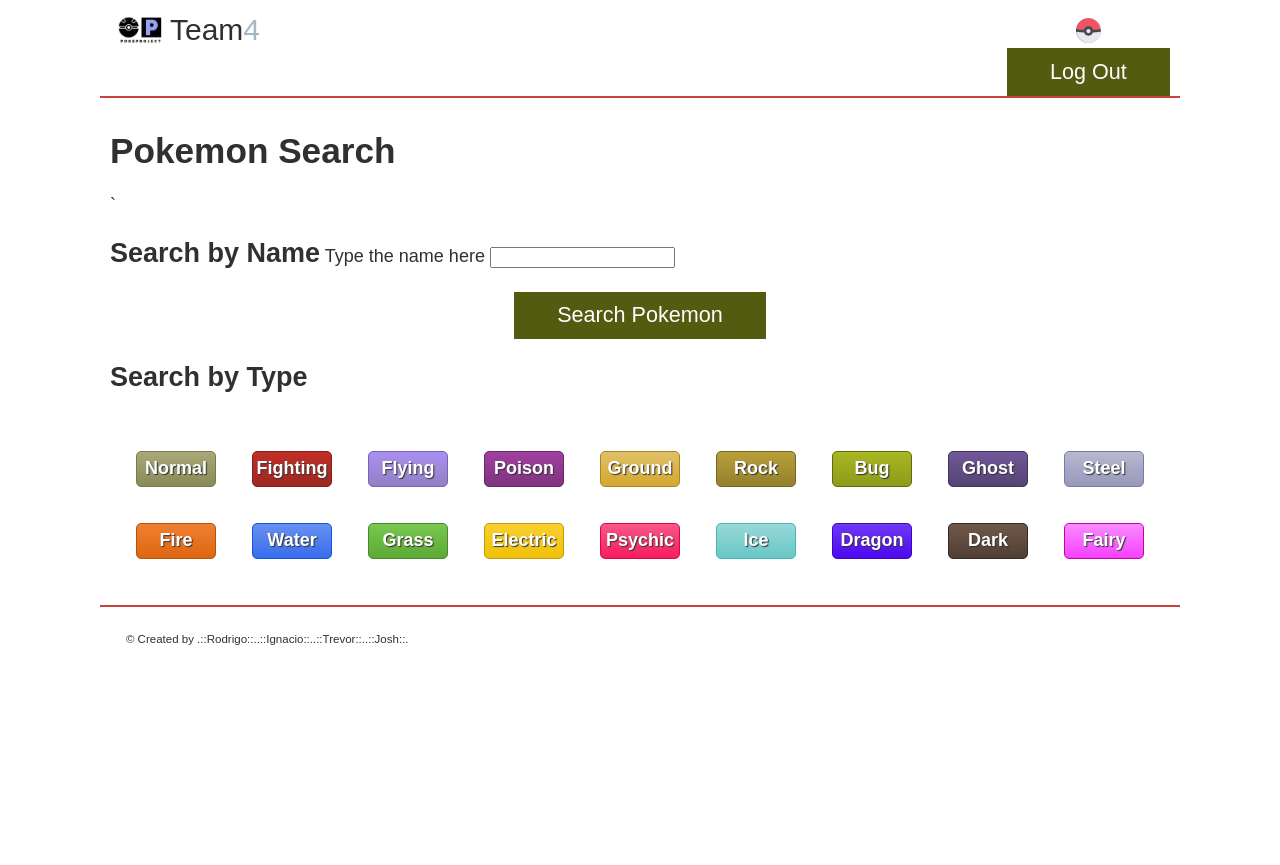
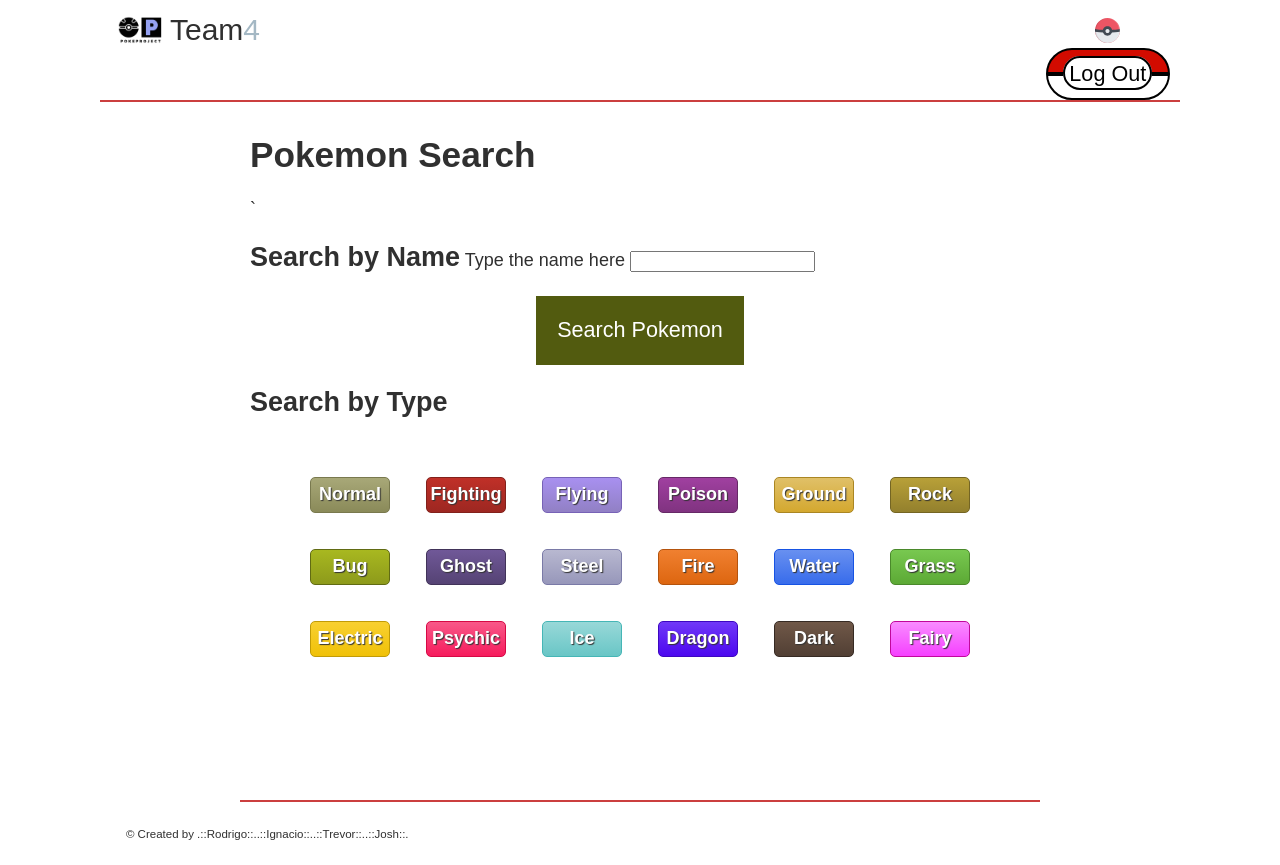
Before and after one commit to Oculto15/Pokemon, a website built with Vite: page src/index.html in a window 1280 px wide. Before the commit the page ends 800 px from the top, so only its background shows below. Built offline with nearby package versions, Linux system fonts and the light colour scheme; some packages are replaced by stand-ins of ours; no server answers; the database is empty.

Commit message:
styled the buttons

```diff
--- a/src/css/styles.css
+++ b/src/css/styles.css
@@ -51,7 +51,10 @@
 }
 
 main {
+    max-width: 800px;
+    min-height: 700px;
     padding: 10px;
+    margin: auto;
 }
 
 img {
@@ -92,13 +95,35 @@
 }
 
 button {
-    padding: 0.5em 2em;
+    padding: 1em 1em;
     background-color: var(--secondary-color);
     color: white;
     margin: auto;
     display: block;
     border: 0;
     font-size: var(--large-font);
+}
+
+.glow-button {
+    position: relative;
+    padding: .5em .5em;
+    background: linear-gradient(180deg, rgba(210,11,0,1) 45%, rgba(0,0,0,1) 45% 55%, rgba(255,255,255,1) 55%);
+    color: grey;
+    margin: auto;
+    display: block;
+    border: 2px solid black;
+    border-radius: 50px;
+    font-size: var(--large-font);
+    /* box-shadow: inset -10px 10px 0 10px #ccc; */
+}
+
+.btnText {
+    background: white;
+    color: #000;
+    padding: 2.5px 4px;
+    margin: 5px;
+    border: 2px solid black;
+    border-radius: 20px;
 }
 
 .divider {
--- a/src/partials/header.html
+++ b/src/partials/header.html
@@ -16,5 +16,5 @@
 			<path style="opacity:0.1;enable-background:new    ;" d="M20.125,355.645c12.89,30.469,31.351,57.857,54.85,81.357  c23.507,23.516,50.889,41.967,81.373,54.857c31.562,13.344,65.091,20.125,99.645,20.125c3.57,0,7.125-0.078,10.664-0.219  c-30.789-1.25-60.67-7.938-88.982-19.906c-30.483-12.891-57.857-31.342-81.364-54.857c-23.507-23.5-41.96-50.889-54.858-81.357  c-13.352-31.56-20.117-65.091-20.117-99.652c0-34.554,6.765-68.084,20.116-99.646C54.35,125.864,72.803,98.481,96.31,74.983  c23.507-23.507,50.881-41.968,81.364-54.858c28.312-11.976,58.193-18.656,88.982-19.906c-3.539-0.14-7.094-0.218-10.664-0.218  c-34.554,0-68.083,6.773-99.645,20.125c-30.483,12.89-57.865,31.351-81.373,54.858c-23.499,23.499-41.959,50.881-54.85,81.364  C6.774,187.91,0,221.44,0,255.993C0,290.553,6.774,324.085,20.125,355.645z"/>
 		</svg>
     </a>
-	<button id="logOut">Log Out</button>
+	<button id="logOut" class="glow-button"><span class='btnText'>Log Out</span></button>
 </div>
```
Also changed, not shown: src/js/pokedetail.js (+4 -8 lines).
